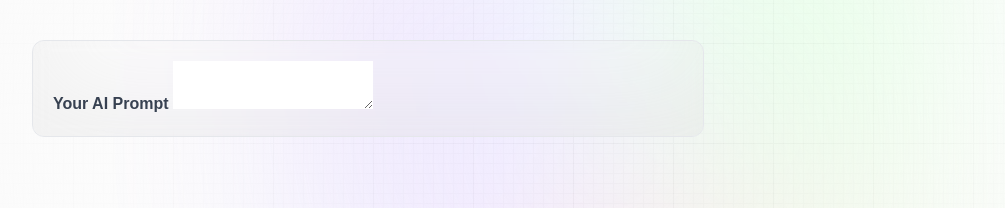
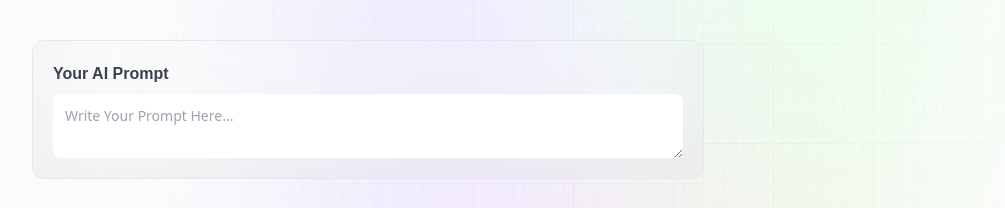
Before and after one commit to delaquash/aiprompter, a Next.js app: page /create-prompt in a window 1280 px wide. Shown: the part 262-470 px from the top of the page, without its empty margins (32-1037 px from the left). Built offline with nearby package versions, Linux system fonts and the light colour scheme; no server answers.

Commit message:
fixed: form component

```diff
--- a/components/Form.tsx
+++ b/components/Form.tsx
@@ -7,6 +7,10 @@ interface IProps {
   setPost?: Dispatch<SetStateAction<string>>;
   submitting: boolean;
   handleSubmit?: React.MouseEventHandler
+}
+
+const handleOnchange = (e: { target: { value: string; }}) => {
+  setPost({...post, prompt: e.target.value})
 }
 
 const Form = ({ type, post, setPost, submitting, handleSubmit }: IProps) => {
@@ -22,17 +26,25 @@ const Form = ({ type, post, setPost, submitting, handleSubmit }: IProps) => {
             className='mt-10 w-full flex flex-col gap-7 glassmorphism max-w-2xl'
           >
             <label>
-              <span className='font-satoshi font-semibold text-base text-gray-700'>Your AI Prompt </span>
+              <span className='font-satoshi font-semibold text-base text-gray-700'>
+                Your AI Prompt
+               </span>
                 <textarea
                     value={post.prompt}
-                    onChange={(e) => setPost({...post, prompt: e.target.value})}
+                    onChange={handleOnchange}
+                    placeholder='Write Your Prompt Here...'
+                    required
+                    className='form_input'
+                />
+            </label>
 
-                />
-
-            </label>
           </form>
     </section>
   )
 }
 
 export default Form
+
+// function setPost(arg0: any) {
+//   throw new Error('Function not implemented.');
+// }
```
